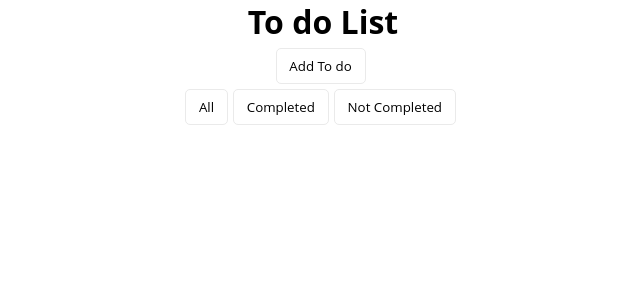
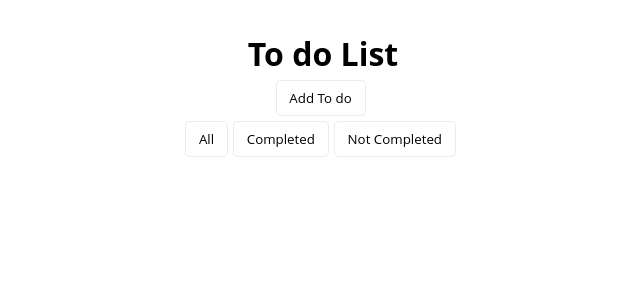
Before and after one commit to sebapkfd/todolist, a React (Create React App) app: page / in a window 1280 px wide. Shown: the top 300 px of the page, without its empty margins (317-957 px from the left). Built offline with nearby package versions, Linux system fonts and the light colour scheme.

Commit message:
Changed gh dependency type and Added margin to title

```diff
--- a/package.json
+++ b/package.json
@@ -8,6 +8,7 @@
     "@testing-library/jest-dom": "^5.14.1",
     "@testing-library/react": "^11.2.7",
     "@testing-library/user-event": "^12.8.3",
+    "gh-pages": "^3.2.3",
     "react": "^17.0.2",
     "react-dom": "^17.0.2",
     "react-redux": "^7.2.4",
@@ -41,7 +42,6 @@
     ]
   },
   "devDependencies": {
-    "gh-pages": "^3.2.3",
     "npm-run-all": "^4.1.5"
   }
 }
--- a/src/App.css
+++ b/src/App.css
@@ -25,6 +25,10 @@ body {
     flex-direction: column;
     justify-content: center;
     align-items: center;
+}
+
+h1 {
+    margin-top: 1em;
 }
 
 button {
```
Also changed, not shown: 1 other file (tests, documents, lock files or other folders).
